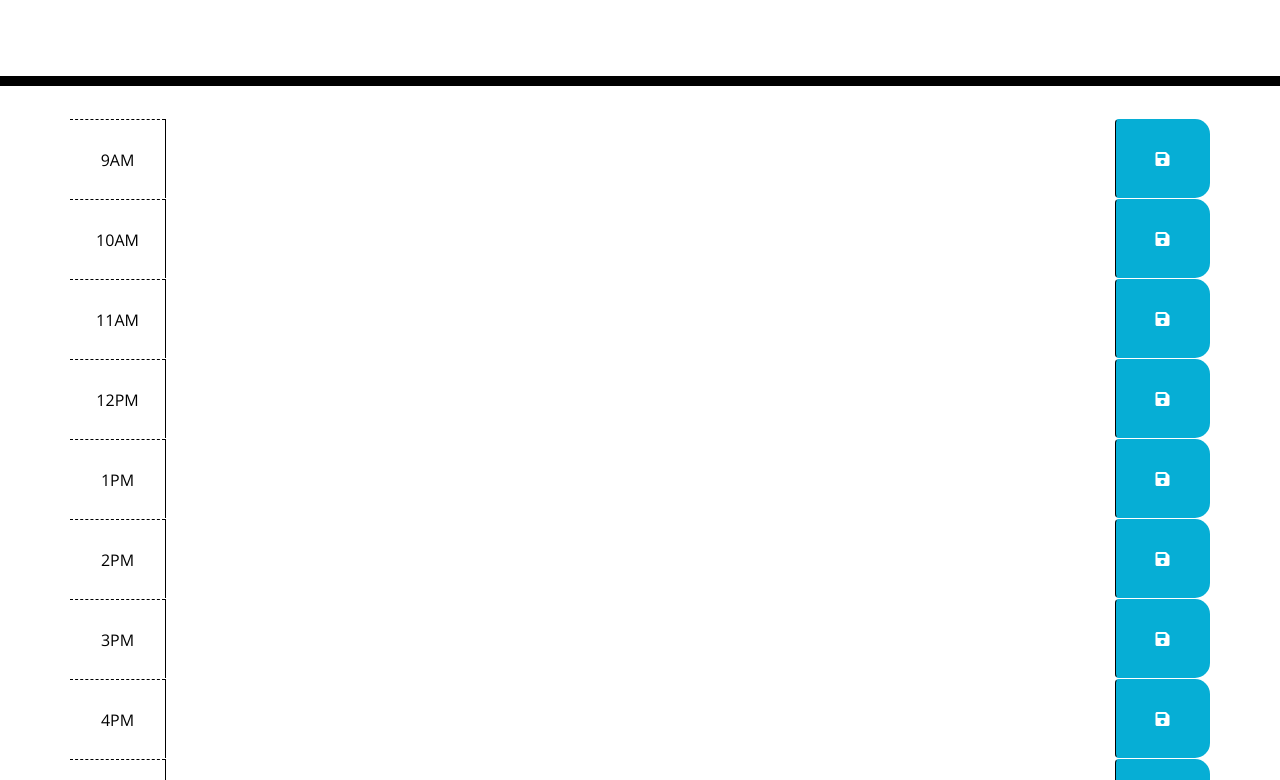
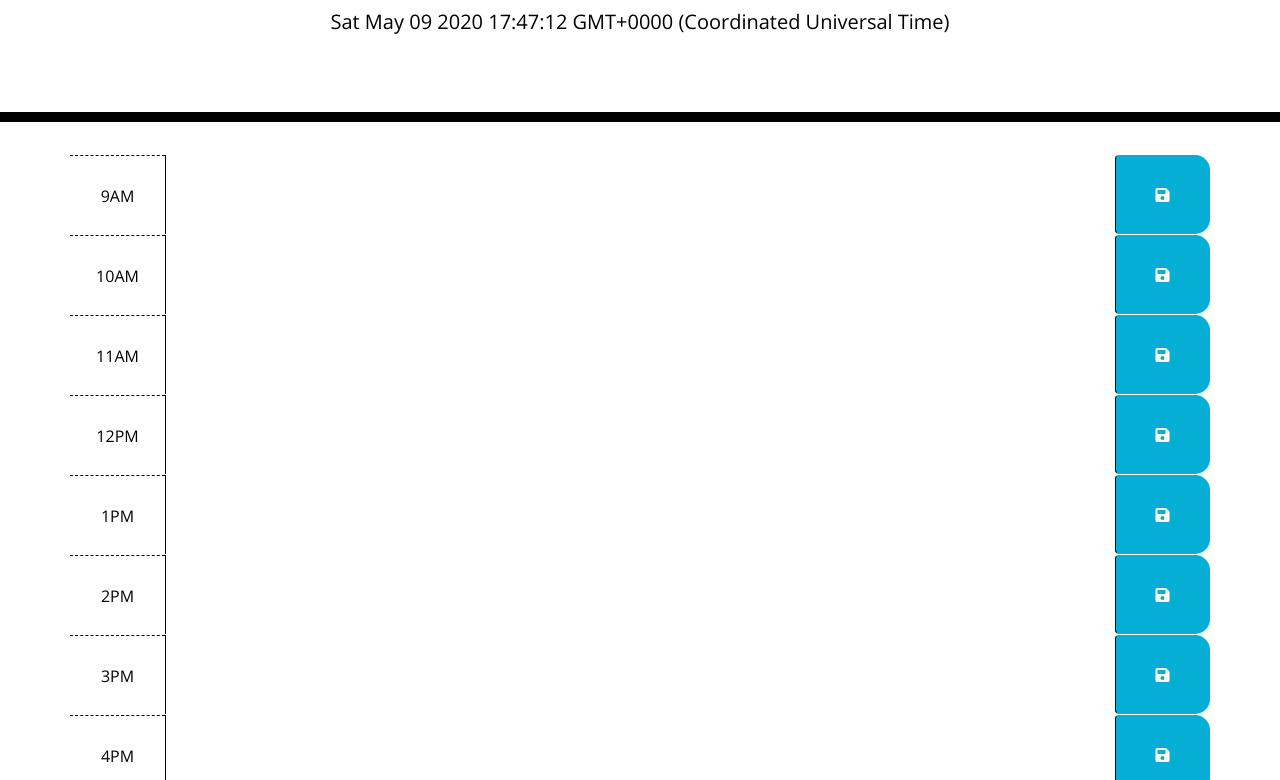
Before and after one commit to sm-pixel/Day-Planner, a plain HTML site: page index.html in a window 1280 px wide. Shown: the part 182-962 px from the top of the page. Drawn offline with nearby package versions, Linux system fonts and the light colour scheme; files that its build step writes are made by us from their sources.

Commit message:
Created js, linked on html, added day and time

```diff
--- /dev/null
+++ b/assests/js/script.js
@@ -0,0 +1,5 @@
+var currentDateAndTime = Date(Date.now());
+
+var currentHour = new Date().getHours();
+
+$("#currentDay").append(currentDateAndTime);
--- a/index.html
+++ b/index.html
@@ -121,5 +121,6 @@
 
     <script src="https://code.jquery.com/jquery-3.4.1.min.js"></script>
     <script src="https://cdnjs.cloudflare.com/ajax/libs/moment.js/2.24.0/moment.min.js"></script>
+    <script src="assests/js/script.js"></script>
   </body>
 </html>
```
Also changed, not shown: assests/css/style.css (renamed from assets/style.css).
